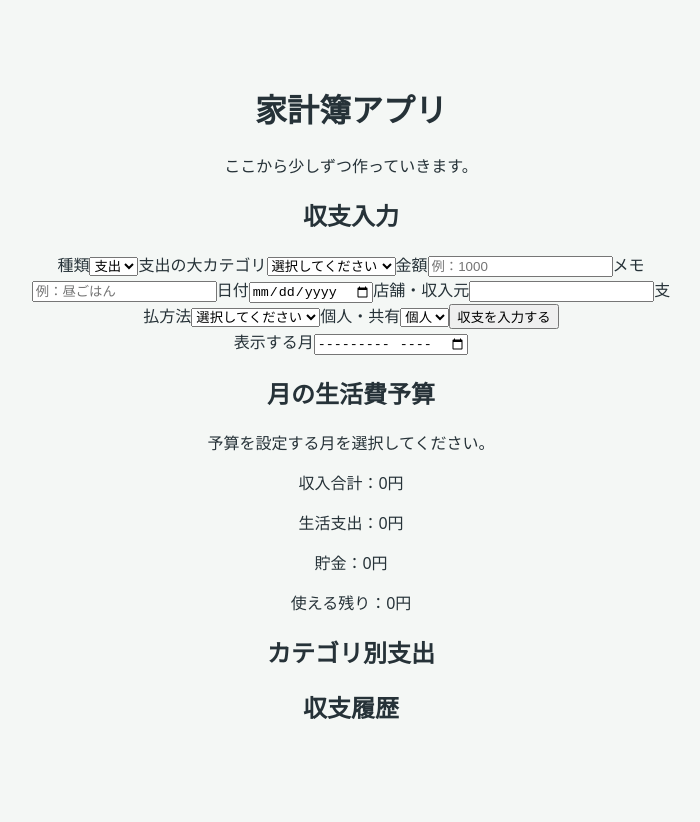
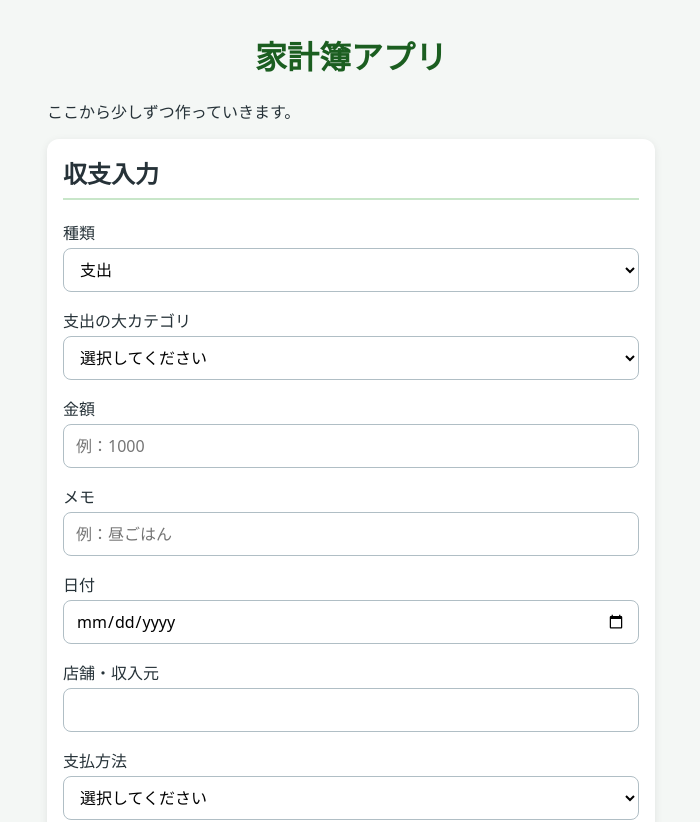
Before and after one commit to wasyun4/zubora-kakeibo-pwa, a React (Vite) app: page / in a window 1280 px wide. Shown: the top 822 px of the page, without its empty margins (289-989 px from the left). Built offline with nearby package versions, Linux system fonts and the light colour scheme.

Commit message:
style: improve basic layout

```diff
--- a/src/styles.css
+++ b/src/styles.css
@@ -1,3 +1,7 @@
+* {
+  box-sizing: border-box;
+}
+
 :root {
   font-family: system-ui, sans-serif;
   color: #263238;
@@ -9,8 +13,83 @@ body {
 }
 
 main {
+  width: 100%;
   max-width: 40rem;
   margin: 0 auto;
-  padding: 4rem 1.5rem;
+  padding: 2rem 1rem;
+}
+
+section {
+  margin-bottom: 1rem;
+  padding: 1rem;
+  background: white;
+  border-radius: 0.75rem;
+  box-shadow: 0 2px 8px rgb(0 0 0 / 8%);
+}
+
+label {
+  display: block;
+  margin-bottom: 1rem;
+  text-align: left;
+}
+
+input,
+select,
+button {
+  width: 100%;
+  min-height: 2.75rem;
+  margin-top: 0.25rem;
+  padding: 0.5rem 0.75rem;
+  font: inherit;
+  border-radius: 0.5rem;
+}
+
+input,
+select {
+  border: 1px solid #b0bec5;
+  background: white;
+}
+
+button {
+  color: white;
+  font-weight: bold;
+  background: #2e7d32;
+  border: none;
+  cursor: pointer;
+}
+
+button:hover {
+  background: #256428;
+}
+
+h1 {
+  margin-top: 0;
   text-align: center;
+  color: #1b5e20;
 }
+
+h2 {
+  margin-top: 0;
+  padding-bottom: 0.5rem;
+  text-align: left;
+  border-bottom: 2px solid #c8e6c9;
+}
+
+ul {
+  padding: 0;
+  list-style: none;
+}
+
+li {
+  margin-bottom: 0.75rem;
+  padding: 0.75rem;
+  line-height: 1.7;
+  text-align: left;
+  background: #f7faf8;
+  border: 1px solid #dce8df;
+  border-radius: 0.5rem;
+}
+
+li button {
+  margin-top: 0.5rem;
+}
```
